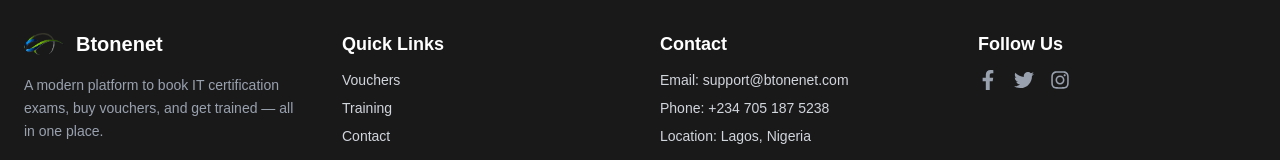
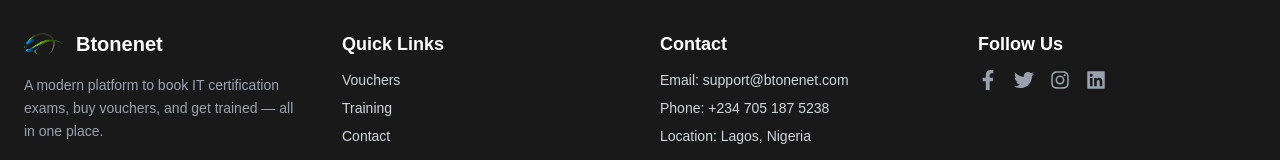
Before and after one commit to Tobby-pro/my-voucher-app, a Next.js app: page / in a window 1280 px wide. Shown: the part 2786-2946 px from the top of the page. Built offline with nearby package versions, Linux system fonts and the light colour scheme; no server answers.

Commit message:
Added counter and footer section

```diff
--- a/components/Footer.tsx
+++ b/components/Footer.tsx
@@ -51,7 +51,7 @@ export default function Footer() {
             <a href="#" className="hover:text-white"><FaFacebookF /></a>
             <a href="#" className="hover:text-white"><FaTwitter /></a>
             <a href="#" className="hover:text-white"><FaInstagram /></a>
-            {/* <a href="#" className="hover:text-white"><FaLinkedin /></a> */}
+            <a href="#" className="hover:text-white"><FaLinkedin /></a>
           </div>
         </div>
       </div>
```
